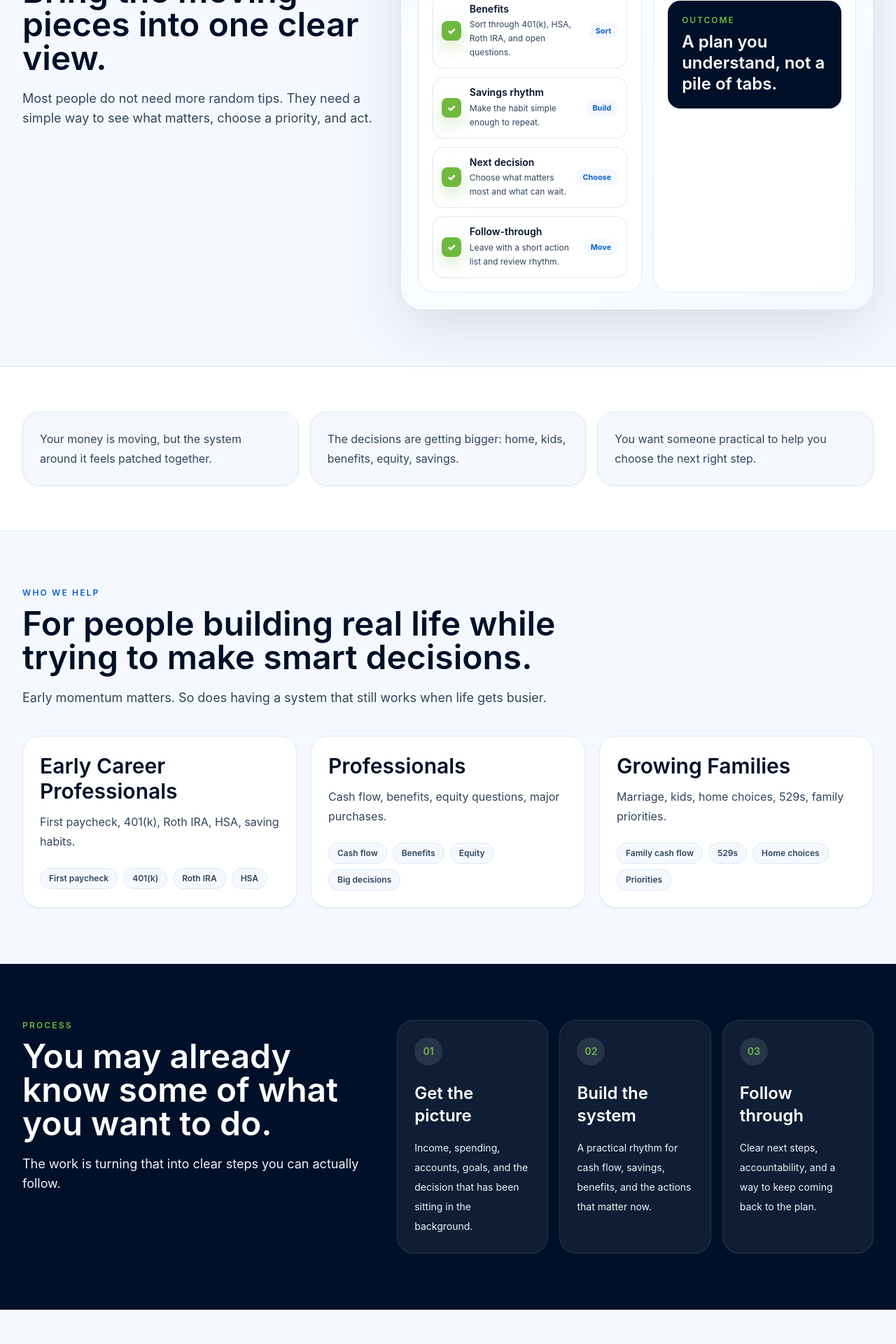
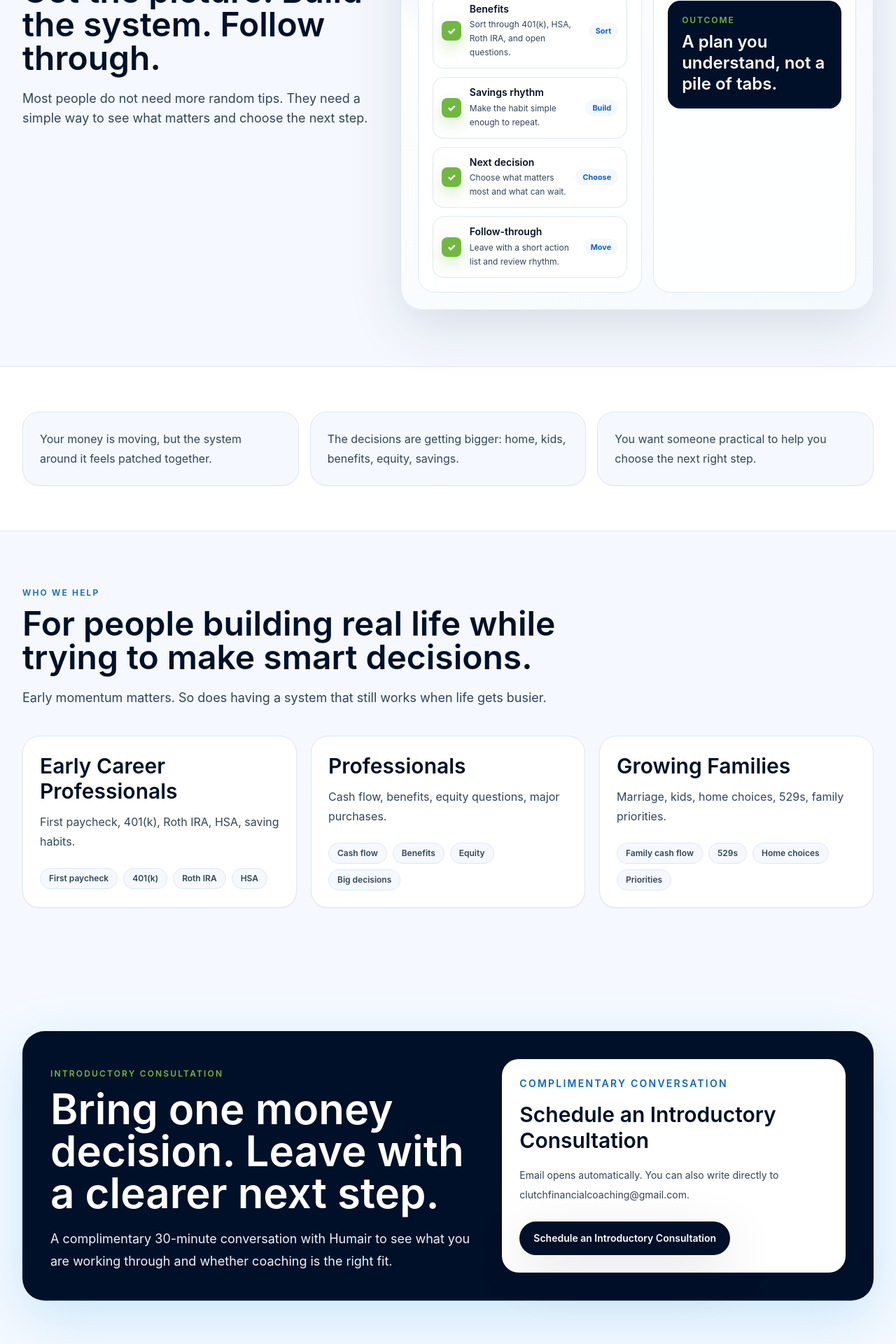
Before and after one commit to clutchfinancialcoach/clutch-financial, a Next.js app: page / in a window 1280 px wide. Shown: the part 1940-3860 px from the top of the page at 70% size. Built offline with nearby package versions, Linux system fonts and the light colour scheme.

Commit message:
Consolidate homepage process section

```diff
--- a/app/page.tsx
+++ b/app/page.tsx
@@ -11,21 +11,6 @@ const painPoints = [
   "Your money is moving, but the system around it feels patched together.",
   "The decisions are getting bigger: home, kids, benefits, equity, savings.",
   "You want someone practical to help you choose the next right step.",
-];
-
-const steps = [
-  {
-    title: "Get the picture",
-    body: "Income, spending, accounts, goals, and the decision that has been sitting in the background.",
-  },
-  {
-    title: "Build the system",
-    body: "A practical rhythm for cash flow, savings, benefits, and the actions that matter now.",
-  },
-  {
-    title: "Follow through",
-    body: "Clear next steps, accountability, and a way to keep coming back to the plan.",
-  },
 ];
 
 const whoWeHelp = [
@@ -281,8 +266,8 @@ export default function Home() {
         <div className="mx-auto grid max-w-7xl gap-10 lg:grid-cols-[0.85fr_1.15fr] lg:items-center">
           <SectionIntro
             eyebrow="The coaching system"
-            title="Bring the moving pieces into one clear view."
-            body="Most people do not need more random tips. They need a simple way to see what matters, choose a priority, and act."
+            title="Get the picture. Build the system. Follow through."
+            body="Most people do not need more random tips. They need a simple way to see what matters and choose the next step."
           />
           <SystemVisual />
         </div>
@@ -336,33 +321,6 @@ export default function Home() {
         </div>
       </section>
 
-      <section className="bg-navy px-5 py-16 text-white sm:px-8 sm:py-20">
-        <div className="mx-auto grid max-w-7xl gap-8 lg:grid-cols-[0.85fr_1.15fr]">
-          <SectionIntro
-            eyebrow="Process"
-            title="You may already know some of what you want to do."
-            body="The work is turning that into clear steps you can actually follow."
-            inverted
-          />
-          <div className="grid gap-4 md:grid-cols-3">
-            {steps.map((step, index) => (
-              <article
-                key={step.title}
-                className="rounded-3xl border border-white/10 bg-white/[0.06] p-6"
-              >
-                <p className="inline-flex h-10 w-10 items-center justify-center rounded-full bg-white/10 text-sm font-semibold text-green">
-                  0{index + 1}
-                </p>
-                <h2 className="mt-6 font-display text-2xl font-semibold">
-                  {step.title}
-                </h2>
-                <p className="mt-4 text-sm leading-7 text-cloud">{step.body}</p>
-              </article>
-            ))}
-          </div>
-        </div>
-      </section>
-
       <CTASection />
     </PageShell>
   );
```
